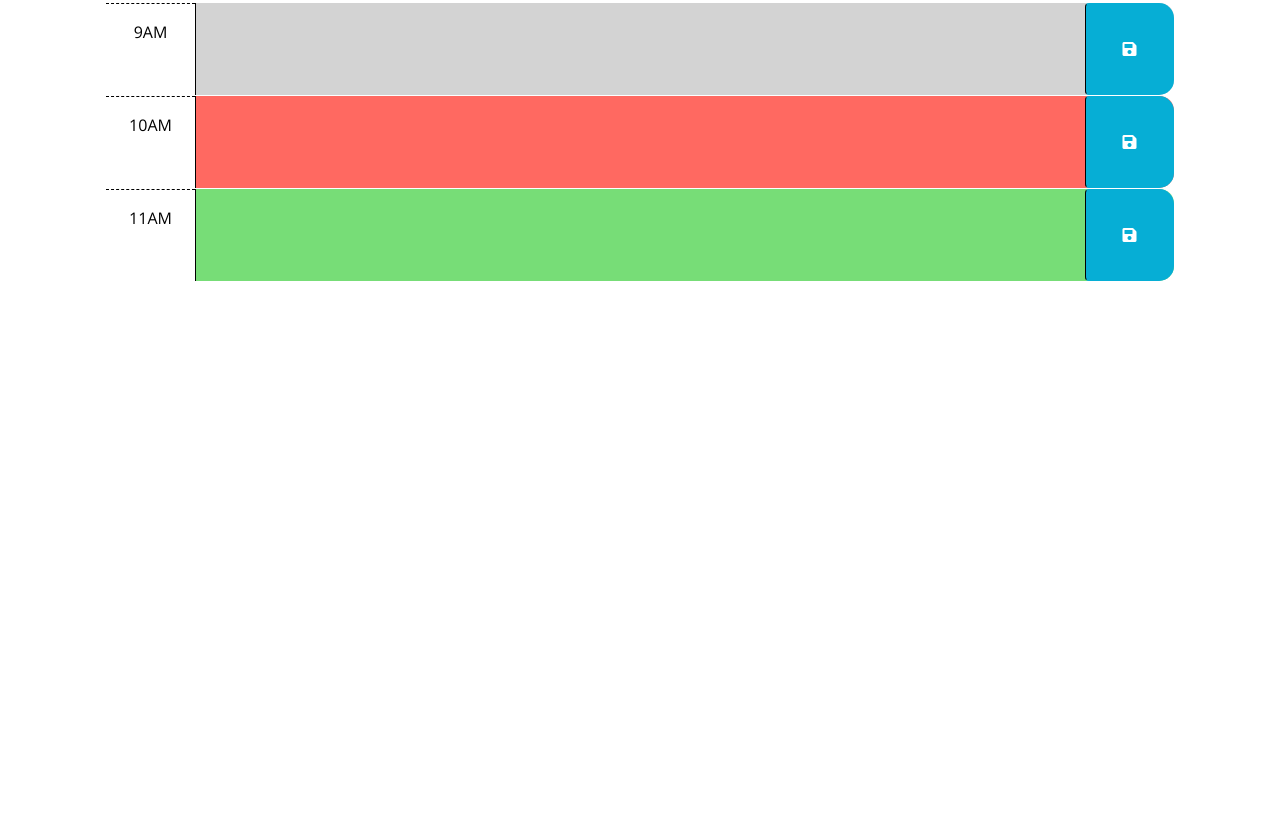
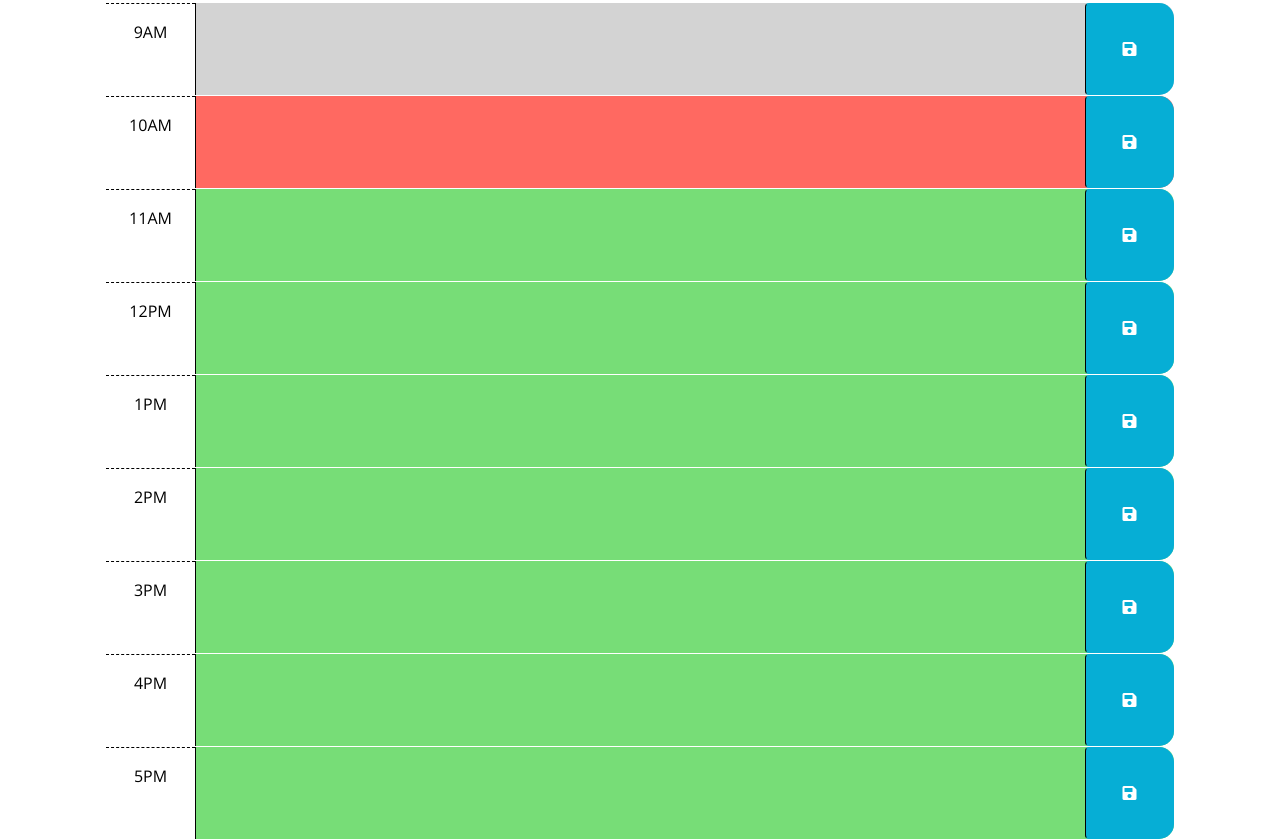
Before and after one commit to pbodybrooks/parker-brook-daily-planner-challenge05, a plain HTML site: page index.html in a window 1280 px wide. Shown: the part 346-1185 px from the top of the page. Before the commit the page ends 800 px from the top, so only its background shows below. Drawn offline with nearby package versions, Linux system fonts and the light colour scheme.

Commit message:
added remaining time blocks to 5PM. Created listener to grab time and event desc upon clicking save and setting it into local storage

```diff
--- a/assets/js/script.js
+++ b/assets/js/script.js
@@ -2,7 +2,7 @@
 // the code isn't run until the browser has finished rendering all the elements
 // in the html.
 
-
+// Display the date and time, refresh it every second.
 let dateTimeRefresh = setInterval(function () {
   let unixTimestamp = dayjs().unix();
   let dateTime = dayjs.unix(unixTimestamp).format('MMM D, YYYY, hh:mm:ss a');
@@ -11,23 +11,31 @@ let dateTimeRefresh = setInterval(function () {
   return currentHour
 }, 1000);
 
+// Globals
+//const  = document.querySelector()
 
 $(document).ready(function () {
-  // Globals
-  //const  = document.querySelector()
-  // Add date and time:
-
-
-
-
   // TODO: Add a listener for click events on the save button. This code should
   // use the id in the containing time-block as a key to save the user input in
   // local storage. HINT: What does `this` reference in the click listener
   // function? How can DOM traversal be used to get the "hour-x" id of the
   // time-block containing the button that was clicked? How might the id be
   // useful when saving the description in local storage?
+
+
   const saveButtonEl = document.querySelector("[aria-label='save']");
-  saveButtonEl.addEventListener("click",this.saveEvent);
+  saveButtonEl.addEventListener("click",function () {
+    // per the hint, we want to grab the ID of the time block upon which save was clicked, which is the parent of the button
+    let enteredTime = $(this).parent().attr("id");
+    // console log it to confirm its been found
+    console.log(enteredTime);
+    // now we grab the text/event the user entered - the sibling of the button with class "description"
+    let enteredEvent = $(this).siblings(".description").val();
+    // console.log confirms both values we need are grabbed
+    console.log(enteredEvent);
+    // set values into local storage
+    localStorage.setItem(enteredTime, enteredEvent);
+  })
   //
   // TODO: Add code to apply the past, present, or future class to each time
   // block by comparing the id to the current hour. HINTS: How can the id
--- a/index.html
+++ b/index.html
@@ -67,6 +67,56 @@
         </button>
       </div>
 
+      <div id="hour-12" class="row time-block future">
+        <div class="col-2 col-md-1 hour text-center py-3">12PM</div>
+        <textarea class="col-8 col-md-10 description" rows="3"> </textarea>
+        <button class="btn saveBtn col-2 col-md-1" aria-label="save">
+          <i class="fas fa-save" aria-hidden="true"></i>
+        </button>
+      </div>
+
+      <div id="hour-13" class="row time-block future">
+        <div class="col-2 col-md-1 hour text-center py-3">1PM</div>
+        <textarea class="col-8 col-md-10 description" rows="3"> </textarea>
+        <button class="btn saveBtn col-2 col-md-1" aria-label="save">
+          <i class="fas fa-save" aria-hidden="true"></i>
+        </button>
+      </div>
+
+      <div id="hour-14" class="row time-block future">
+        <div class="col-2 col-md-1 hour text-center py-3">2PM</div>
+        <textarea class="col-8 col-md-10 description" rows="3"> </textarea>
+        <button class="btn saveBtn col-2 col-md-1" aria-label="save">
+          <i class="fas fa-save" aria-hidden="true"></i>
+        </button>
+      </div>
+
+      <div id="hour-15" class="row time-block future">
+        <div class="col-2 col-md-1 hour text-center py-3">3PM</div>
+        <textarea class="col-8 col-md-10 description" rows="3"> </textarea>
+        <button class="btn saveBtn col-2 col-md-1" aria-label="save">
+          <i class="fas fa-save" aria-hidden="true"></i>
+        </button>
+      </div>
+
+      <div id="hour-16" class="row time-block future">
+        <div class="col-2 col-md-1 hour text-center py-3">4PM</div>
+        <textarea class="col-8 col-md-10 description" rows="3"> </textarea>
+        <button class="btn saveBtn col-2 col-md-1" aria-label="save">
+          <i class="fas fa-save" aria-hidden="true"></i>
+        </button>
+      </div>
+
+      <div id="hour-11" class="row time-block future">
+        <div class="col-2 col-md-1 hour text-center py-3">5PM</div>
+        <textarea class="col-8 col-md-10 description" rows="3"> </textarea>
+        <button class="btn saveBtn col-2 col-md-1" aria-label="save">
+          <i class="fas fa-save" aria-hidden="true"></i>
+        </button>
+      </div>
+
+
+
     <script src="https://code.jquery.com/jquery-3.4.1.min.js"></script>
     <script
       src="https://cdn.jsdelivr.net/npm/dayjs@1.11.3/dayjs.min.js"
```
